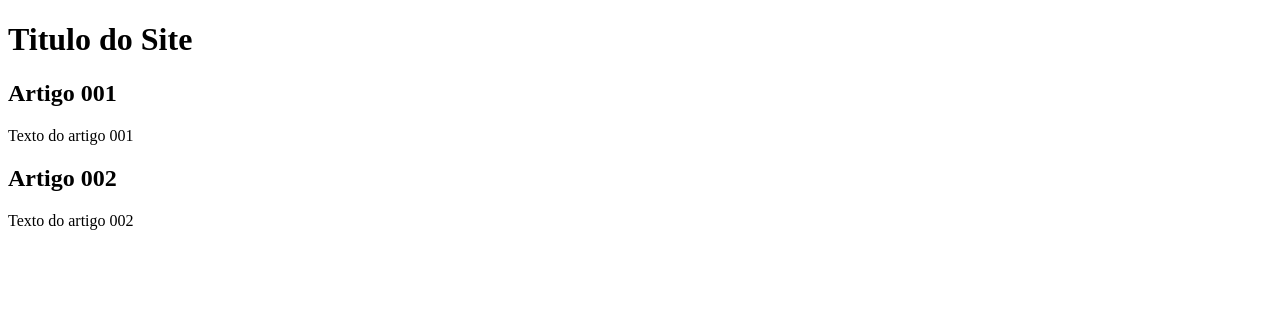
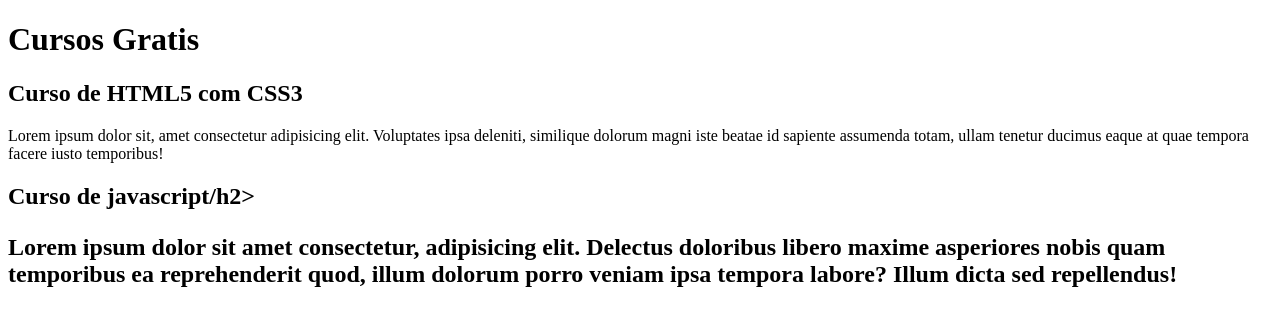
Before and after one commit to MatheusAbreubsb/projeto-site, a plain HTML site: page index.html in a window 1280 px wide. Drawn offline with Linux system fonts and the light colour scheme.

Commit message:
Comecei a escrever o conteudo

```diff
--- a/index.html
+++ b/index.html
@@ -8,15 +8,15 @@
 <body>
     <main>
         <header>
-            <h1>Titulo do Site</h1>
+            <h1>Cursos Gratis</h1>
         </header>
         <article>
-            <h2>Artigo 001</h2>
-            <p>Texto do artigo 001</p>
+            <h2>Curso de HTML5 com CSS3</h2>
+            <p>Lorem ipsum dolor sit, amet consectetur adipisicing elit. Voluptates ipsa deleniti, similique dolorum magni iste beatae id sapiente assumenda totam, ullam tenetur ducimus eaque at quae tempora facere iusto temporibus!</p>
         </article>
         <article>
-            <h2>Artigo 002</h2>
-            <p>Texto do artigo 002</p>
+            <h2>Curso de javascript/h2>
+            <p>Lorem ipsum dolor sit amet consectetur, adipisicing elit. Delectus doloribus libero maxime asperiores nobis quam temporibus ea reprehenderit quod, illum dolorum porro veniam ipsa tempora labore? Illum dicta sed repellendus!</p>
         </article>
     </main>
 
```
